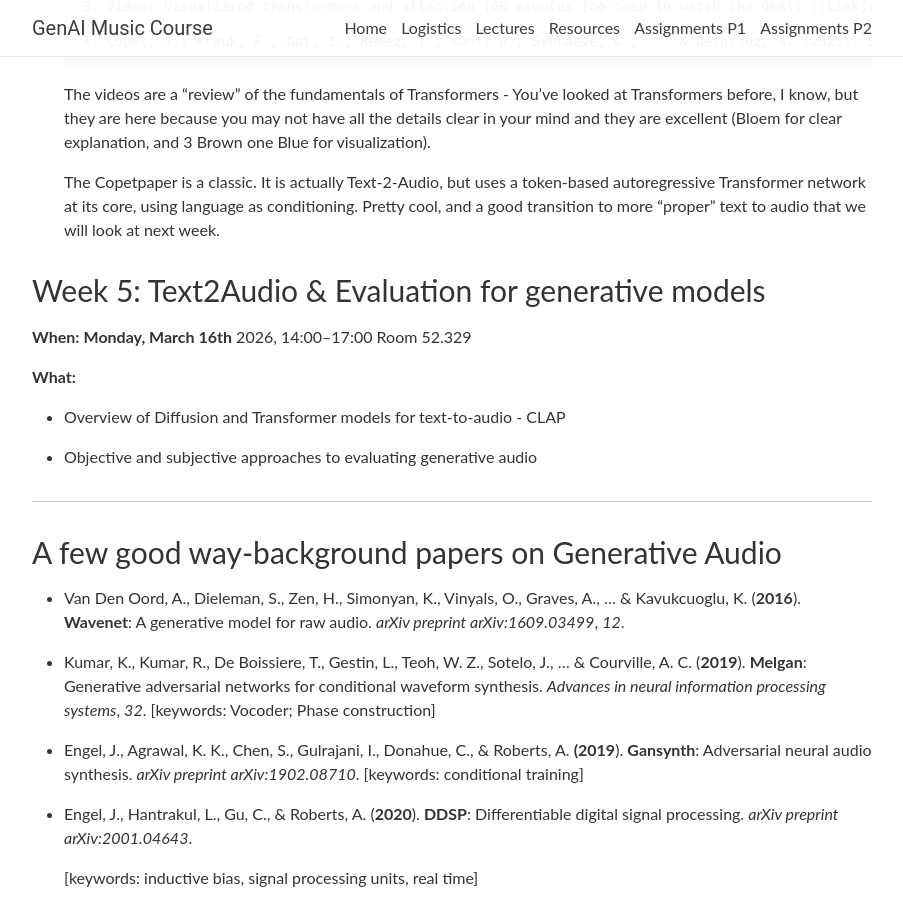
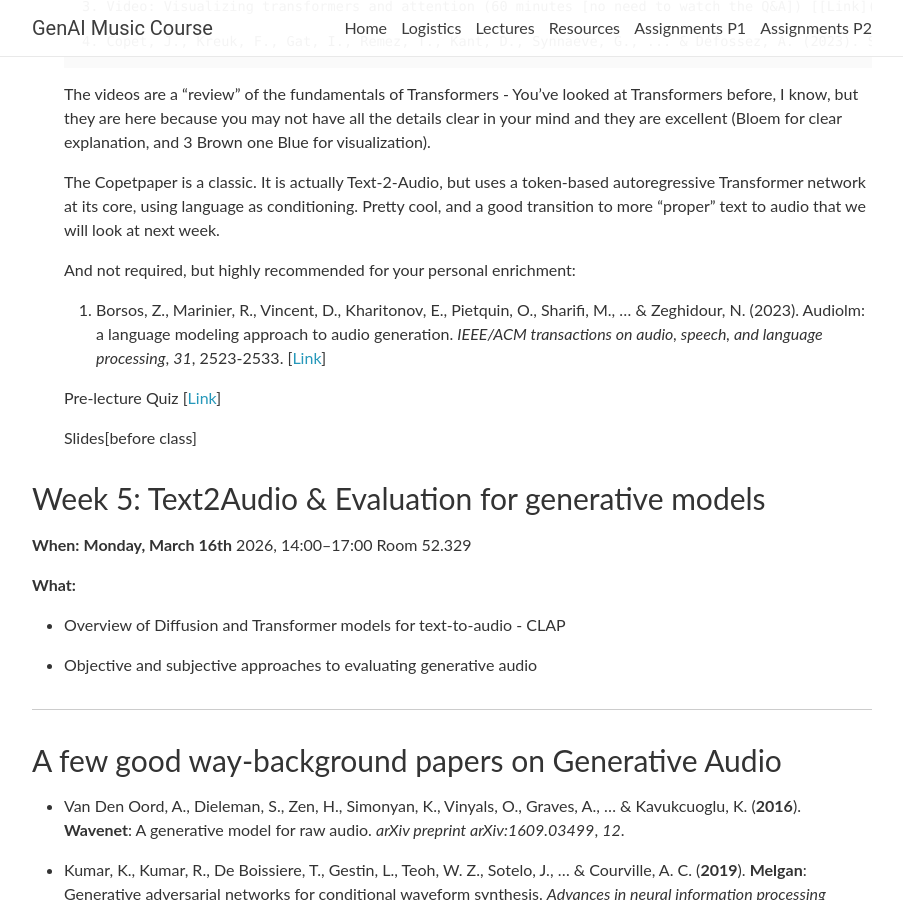
Before and after one commit to upf-smc-genai-music/upf-smc-genai-music.github.io, a Jekyll site: the page built from _pages/lectures.md, in a window 1280 px wide and 900 px high, scrolled down 6666 px. Shown: the whole window, without its empty margins (188-1091 px from the left). Built offline with Jekyll 4.4.1, drawn with Linux system fonts in a browser that asks for light colours; nearby versions of some CDN libraries; comment, search, counter and statistics services are not loaded.

Commit message:
fixed error preventing load

```diff
--- a/_pages/lectures.md
+++ b/_pages/lectures.md
@@ -253,6 +253,15 @@ slides [[Link](https://docs.google.com/presentation/d/1bCOFaJ-q1jKe3BrDLBzy9UBj5
   The Copetpaper is a classic. It is actually Text-2-Audio, but uses a token-based autoregressive Transformer network at its core, using language as conditioning. Pretty cool, and a good transition to more "proper" text to audio that we will look at next week.
 
 
+  And not required, but highly recommended for your personal enrichment:
+  5. Borsos, Z., Marinier, R., Vincent, D., Kharitonov, E., Pietquin, O., Sharifi, M., ... & Zeghidour, N. (2023). Audiolm: a language modeling approach to audio generation. *IEEE/ACM transactions on audio, speech, and language processing*, *31*, 2523-2533. [[Link](https://ieeexplore.ieee.org/stamp/stamp.jsp?arnumber=10158503&casa_token=RaS2JKDIXHoAAAAA:mzrips3dzpSve4vv2AkZivXCq-d55lEFIiIpqZe1dv-hDsNA_YFcs_V6Re0vqGWyUPfzkdboojg&tag=1)]
+
+
+
+  Pre-lecture Quiz [[Link](https://docs.google.com/forms/d/e/1FAIpQLSdZDCj0HoAsb5LRi2lE3eBxKRGmZ5EHbLJVkj-mK1CuA0MfIw/viewform?usp=publish-editor)]
+
+  Slides[before class]
+
 
 
 
```
